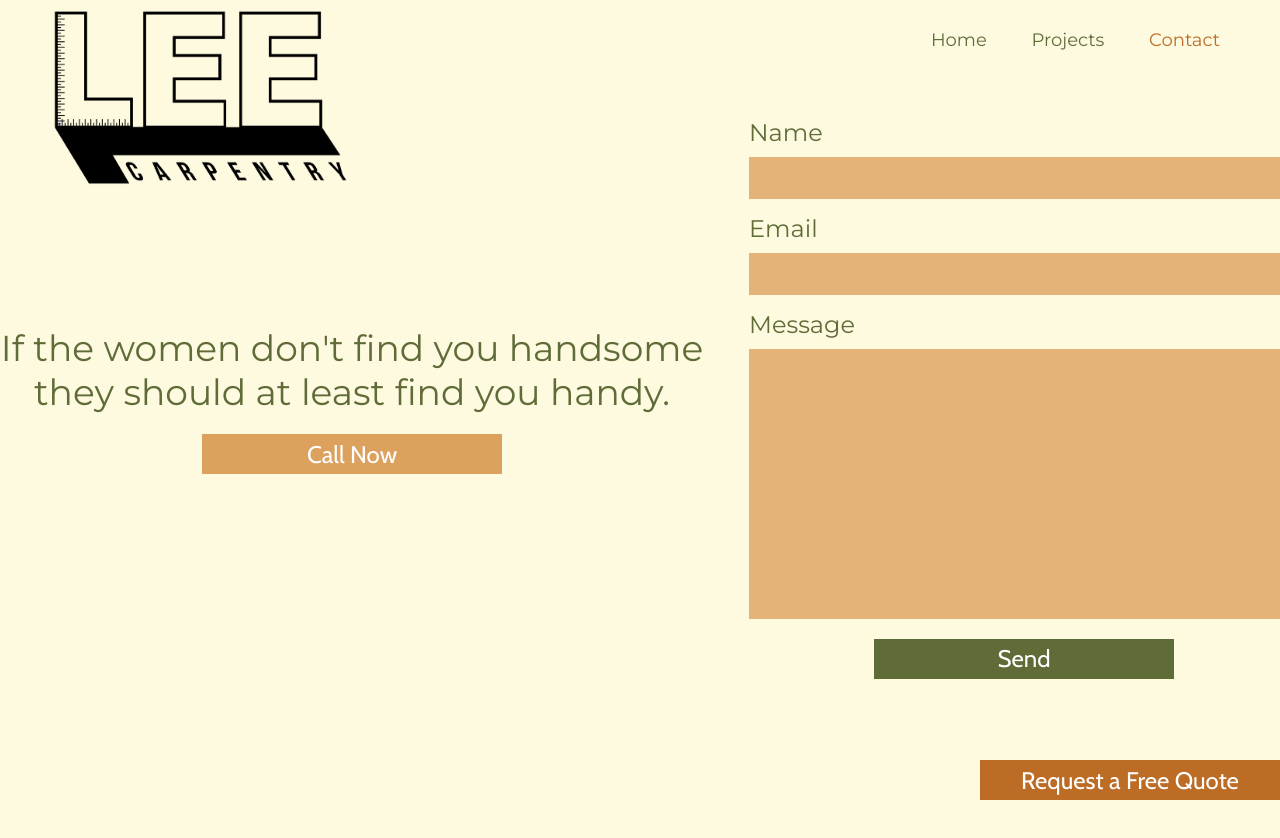
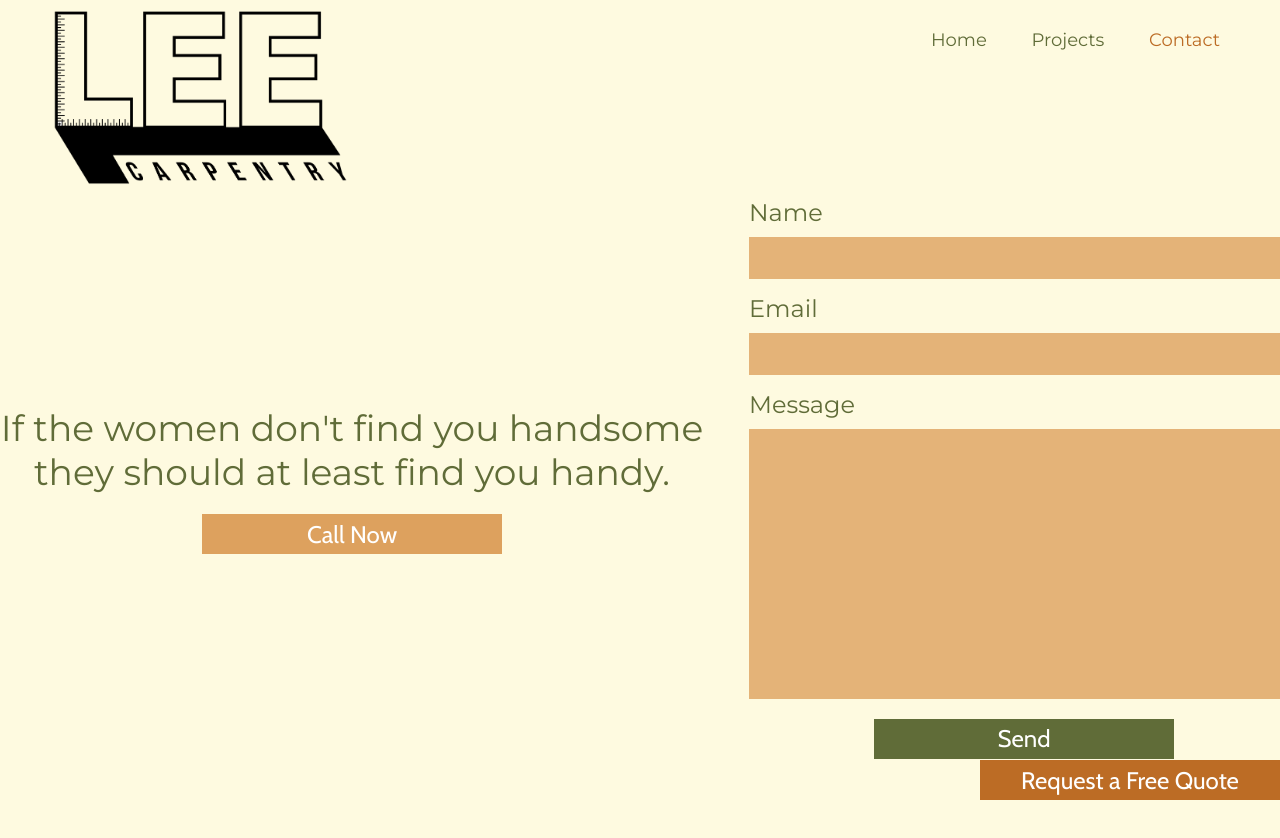
Before and after one commit to Eric-Lingren/lee-carpentry, a React (Create React App) app: page /contact in a window 1280 px wide. Shown: the top 838 px of the page. Before the commit the page ends 800 px from the top, so only its background shows below. Built offline with nearby package versions, Linux system fonts and the light colour scheme; no server answers.

Commit message:
final mobile bug patches

```diff
--- a/src/styles/pages/contact.scss
+++ b/src/styles/pages/contact.scss
@@ -1,6 +1,7 @@
 .contact-wrapper {
   display: flex;
-  height: 80vh;
+  height: 100vh;
+  margin-bottom: 250px;
 }
 
 .contact-left-wrapper {
--- a/src/styles/pages/projects.scss
+++ b/src/styles/pages/projects.scss
@@ -2,6 +2,7 @@
 
 .projects-home-wrap {
   margin-top: 125px;
+  margin-bottom: 50px;
 }
 
 .projects-header{
@@ -116,6 +117,7 @@
   display: flex;
   flex-direction: column;
   justify-content: center;
+  margin-top: 100px;
 }
 
 .project-details-wrapper {
```
